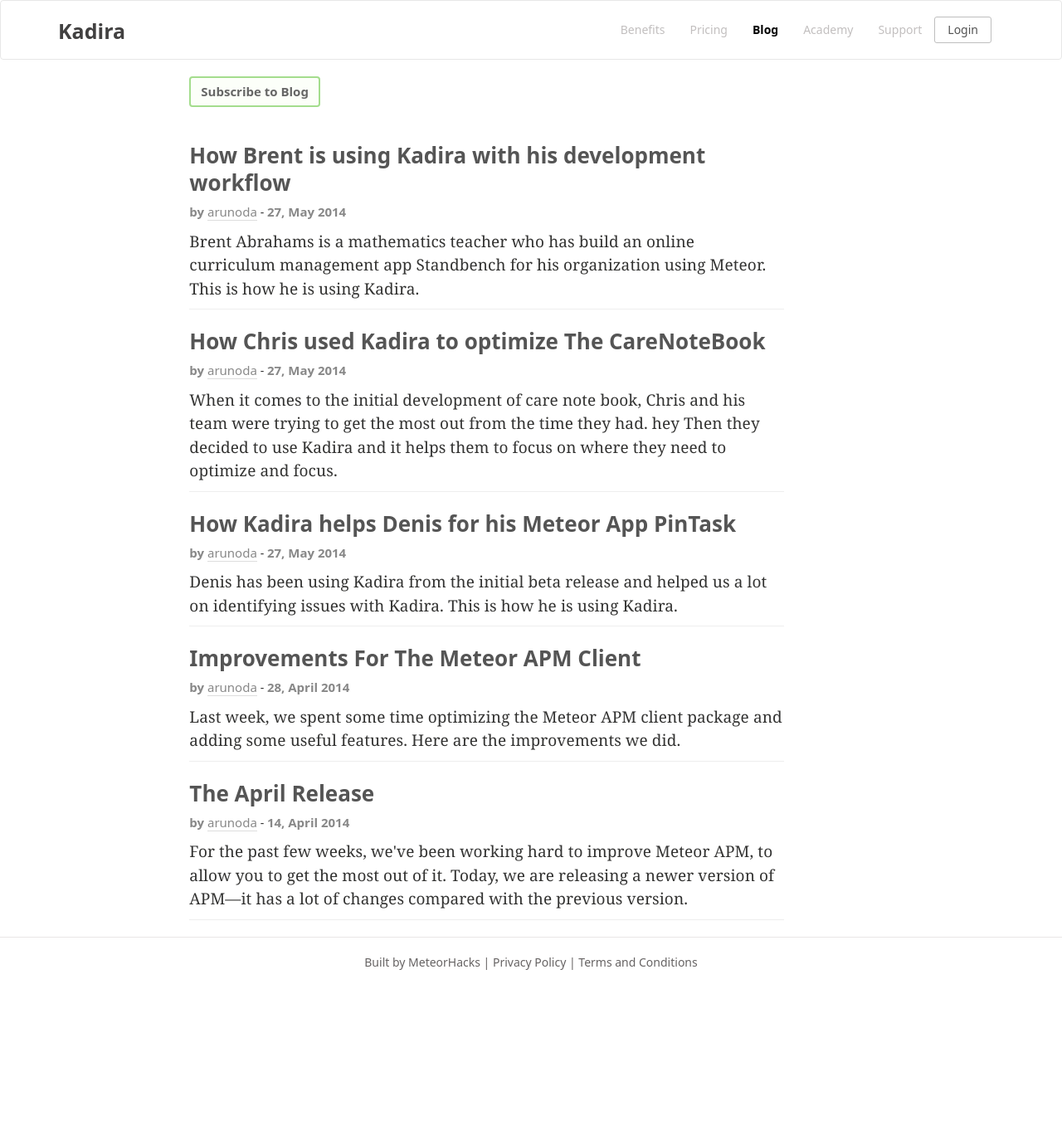
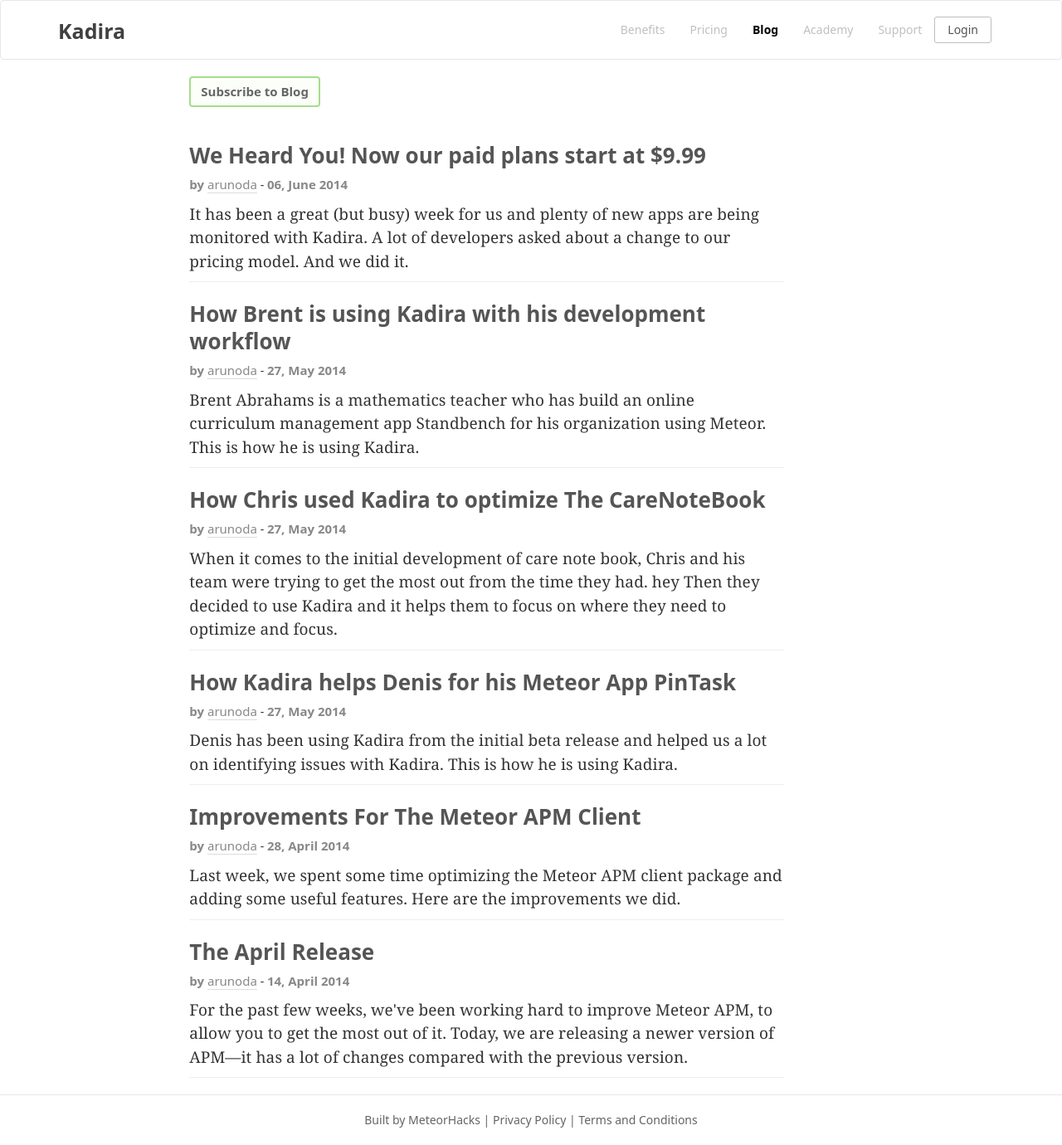
Before and after one commit to kadiraio/kadiraio.github.io, a Jekyll site: the page built from blog/index.html, in a window 1280 px wide. Shown: the whole page at 83% size. Built offline with Jekyll 4.4.1, drawn with Linux system fonts in a browser that asks for light colours; before the commit the page ends 1190 px from its top, so only the background shows below that.

Commit message:
added blog post: We Heard You

```diff
--- a/_data/blog.yml
+++ b/_data/blog.yml
@@ -1,4 +1,9 @@
 ---
+  -
+    title: "We Heard You! Now our paid plans start at $9.99"
+    date: "06, June 2014"
+    link:  /blog/we-heard-you
+    summery: "It has been a great (but busy) week for us and plenty of new apps are being monitored with Kadira. A lot of developers asked about a change to our pricing model. And we did it."
   -
     title: "How Brent is using Kadira with his development workflow"
     date: "27, May 2014"
--- /dev/null
+++ b/_posts/blog/2014-06-09-we-heard-you.md
@@ -0,0 +1,21 @@
+---
+layout: blog_post
+title: We Heard You! Now our paid plans start at $9.99
+permalink: /blog/we-heard-you
+---
+
+Thank you all for your honest feedback. It has been a great (but busy) week for us and plenty of new apps are being monitored with Kadira.  Throughout the last week, Kadira placed in the Atmosphere's trending category, and we are really happy about it.
+
+Thank You!
+
+![kadira is trending](https://i.cloudup.com/cLGo0E9I05.png)
+
+## Price Reduction
+
+A lot of developers like you asked about the price reduction. The reason is simple: they are using platforms like Modulus, Digital Ocean and Nodejitsu to deploy Meteor apps. Most of them are starting up (including us). So $19 is bit high, especially if you have 5+ nodes of small virtual machines.
+
+So we've cut the price of our StartUp plan in half. It now costs $9.99 per month/host. But we haven’t cut any features; you’ll get the original feature set we’ve listed for the StartUp plan.
+
+So jump into the [StartUp Plan!](https://kadira.io/pricing.html) Analyze 2 weeks’ worth of data and get more insight with your team.
+
+Simply visit <https://ui.kadira.io/account/plans> to change your plan.
```
